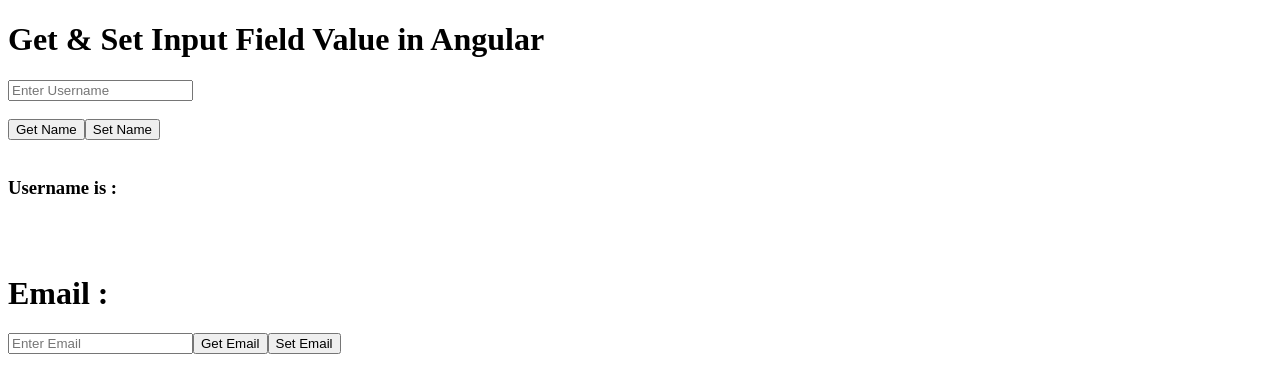
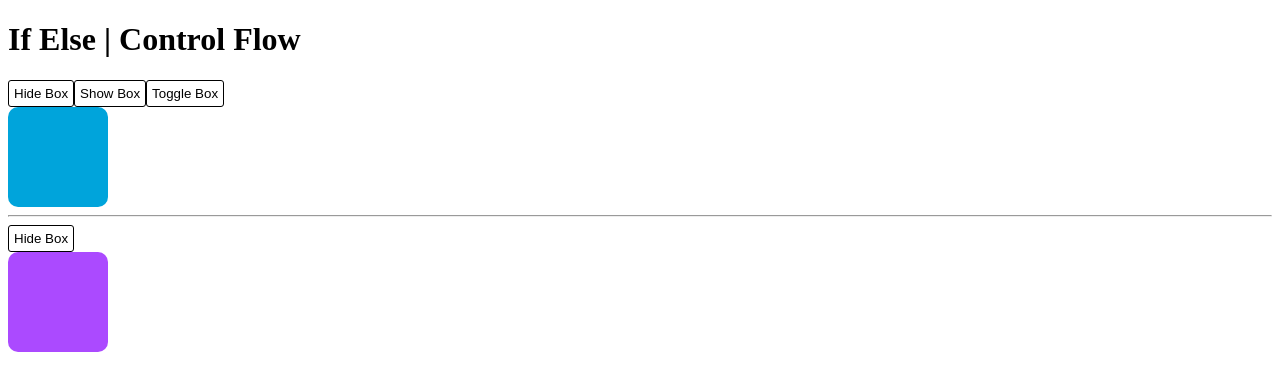
Before and after one commit to Bhavu7/Angular-v20, an Angular app: page / in a window 1280 px wide. Shown: the top 392 px of the page. Built offline with nearby package versions, Linux system fonts and the light colour scheme.

Commit message:
If Else | Control Flow

```diff
--- a/src/app/app.css
+++ b/src/app/app.css
@@ -1,6 +1,35 @@
 div {
-  background: #323232;
+  background: #00a4db;
   border-radius: 10px;
   height: 100px;
   width: 100px;
 }
+
+button {
+  padding: 5px;
+  border: 1px solid black;
+  background: transparent;
+  transition: all ease 0.3s;
+  -webkit-border-radius: 3px;
+  -moz-border-radius: 3px;
+  -ms-border-radius: 3px;
+  -o-border-radius: 3px;
+  border-radius: 3px;
+}
+
+button:hover {
+  color: white;
+  background: #000;
+  transition: all ease 0.3s;
+  -webkit-transition: all ease 0.3s;
+  -moz-transition: all ease 0.3s;
+  -ms-transition: all ease 0.3s;
+  -o-transition: all ease 0.3s;
+}
+
+.box2 {
+  background: #ab4aff;
+  border-radius: 10px;
+  height: 100px;
+  width: 100px;
+}
--- a/src/app/app.html
+++ b/src/app/app.html
@@ -20,7 +20,7 @@
 <div (mousemove)="btnClick($event)"></div> -->
 <!-- <div (mousewheel)="btnClick($event)" style="background: #000; border-radius:10px; height: 100px; width: 100px;"></div> -->
 
-<h1>Get & Set Input Field Value in Angular</h1>
+<!-- <h1>Get & Set Input Field Value in Angular</h1>
 <input type="text" value="{{name}}" (input)="getName($event)" name="getInput" title="getInput" placeholder="Enter Username">
 <br>
 <br>
@@ -34,4 +34,24 @@
 <h1>Email : {{email}}</h1>
 <input type="email" name="email" placeholder="Enter Email" #emailField>
 <button (click)="getEmail(emailField.value)">Get Email</button>
-<button (click)="setEmail()">Set Email</button>
+<button (click)="setEmail()">Set Email</button> -->
+
+
+<h1>If Else | Control Flow</h1>
+<button (click)="hideBox()">Hide Box</button>
+<button (click)="showBox()">Show Box</button>
+<button (click)="toggleBox()">Toggle Box</button>
+@if(display){
+  <div class="box"></div>
+}
+
+<hr>
+
+<button (click)="toggleBoxes()">{{toggle?'Hide Box':'Show Box'}}</button>
+
+@if(toggle){
+  <div class="box2"></div>
+}
+@else{
+  <div class="box2" style="background-color: red;"></div>
+}
--- a/src/app/app.ts
+++ b/src/app/app.ts
@@ -5,7 +5,7 @@
 
 @Component({
   selector: 'app-root',
-  imports: [Login, Signup, Profile],
+  // imports: [Login, Signup, Profile],
   templateUrl: './app.html',
   styleUrl: './app.css'
 })
@@ -71,32 +71,51 @@
   //   console.log(a + b);
   // }
 
-  name = "";
-  dispName = "";
-  email = "";
-  getName(event: Event) {
-    // this.name = "Bhavesh Bhoi"
-    // const name = (event.target as HTMLInputElement).value;
+  // name = "";
+  // dispName = "";
+  // email = "";
+  // getName(event: Event) {
+  //   // this.name = "Bhavesh Bhoi"
+  //   // const name = (event.target as HTMLInputElement).value;
 
-    this.name = (event.target as HTMLInputElement).value;
-    // console.log(name);
-    // this.name = name;
+  //   this.name = (event.target as HTMLInputElement).value;
+  //   // console.log(name);
+  //   // this.name = name;
+  // }
+
+  // showName(){
+  //   this.dispName = this.name;
+  // }
+
+  // setName(){
+  //   this.name = "Bhavesh Bhoi";
+  // }
+
+  // getEmail(val: string){
+  //   console.log(val);
+  //   this.email = val;
+  // }
+
+  // setEmail(){
+  //   this.email = "bhavubhoi@swiftlist.io";
+  // }
+
+  display = true;
+  toggle = true;
+
+  hideBox(){
+    this.display = false;
   }
 
-  showName(){
-    this.dispName = this.name;
+  showBox(){
+    this.display = true;
   }
 
-  setName(){
-    this.name = "Bhavesh Bhoi";
+  toggleBox(){
+    this.display = !this.display;
   }
 
-  getEmail(val: string){
-    console.log(val);
-    this.email = val;
-  }
-
-  setEmail(){
-    this.email = "bhavubhoi@swiftlist.io";
+  toggleBoxes(){
+    this.toggle = !this.toggle;
   }
 }
```
